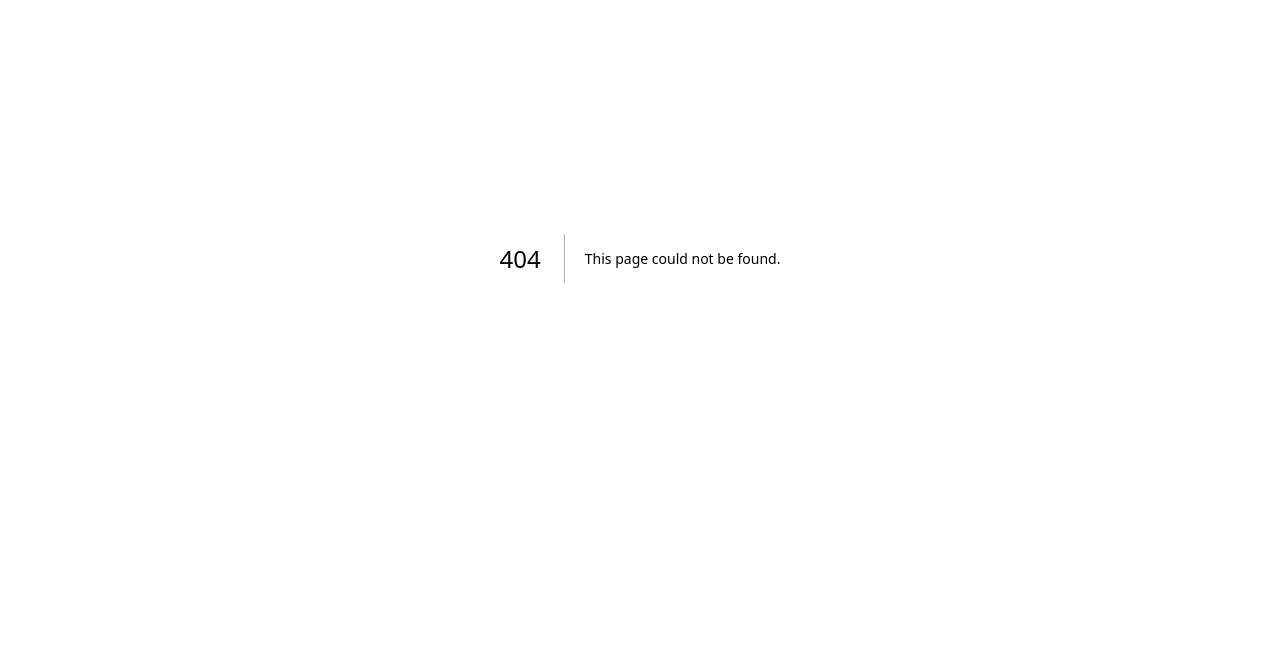
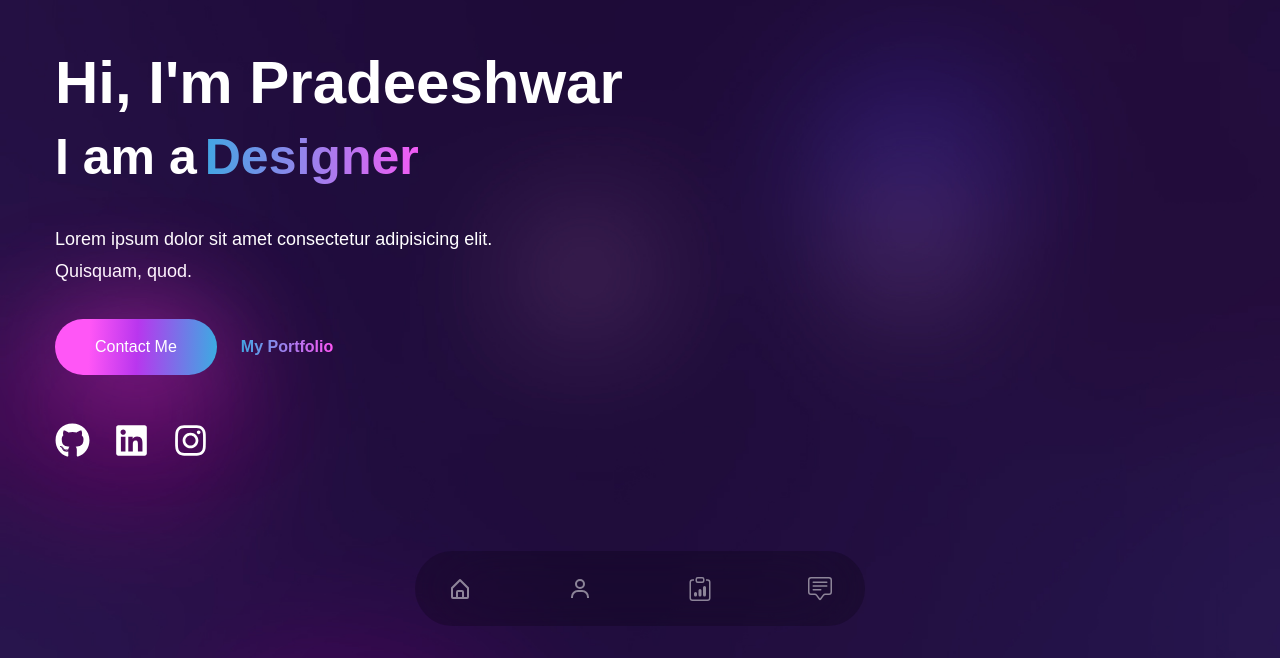
Before and after one commit to praddyyyy/praddyyyy-portfolio-old, a Next.js app: page /HomeView in a window 1280 px wide. Before the commit this address had no page. Shown: the part 142-800 px from the top of the page. Built offline with nearby package versions, Linux system fonts and the light colour scheme; a web font is replaced by a local one.

Commit message:
First Commit after rename

```diff
--- /dev/null
+++ b/src/pages/HomeView.js
@@ -0,0 +1,105 @@
+import { FaGithub, FaLinkedin, FaInstagram } from 'react-icons/fa'
+
+import { TypeAnimation } from 'react-type-animation'
+
+import { motion } from 'framer-motion'
+
+import { fadeIn } from '../variants'
+import Nav from '@/components/Nav'
+
+function HomeView() {
+
+    return (
+        <section id='home' className='bg-site bg-no-repeat bg-cover overflow-hidden h-screen flex items-center'>
+            <Nav />
+            <div className='container mx-auto'>
+                <div className='flex flex-col gap-y-8 lg:items-center lg:flex-row lg:gap-x-12'>
+                    <div className='flex-1 text-center font-secondary lg:text-left'>
+                        <motion.h1
+                            variants={fadeIn('up', 0.3)}
+                            initial="hidden"
+                            whileInView={'show'}
+                            viewport={{ once: false, amount: 0.7 }}
+                            className='text-[30px] font-bold leading-[0.8] lg:text-[60px]'
+                        >
+                            Hi, I&apos;m Pradeeshwar
+                        </motion.h1>
+                        <motion.div
+                            variants={fadeIn('up', 0.4)}
+                            initial="hidden"
+                            whileInView={'show'}
+                            viewport={{ once: false, amount: 0.7 }}
+                            className='mb-4 text-[24px] lg:text-[50px] font-secondary font-semibold leading-[2]'
+                        >
+                            <span className='mr-2 text-white'>I am a</span>
+                            <TypeAnimation
+                                cursor={true}
+                                speed={50}
+                                className='text-gradient'
+                                wrapper='span'
+                                repeat={Infinity}
+                                sequence={[
+                                    'Web Developer',
+                                    2000,
+                                    'Designer',
+                                    2000,
+                                ]}
+                            />
+                        </motion.div>
+                        <motion.p
+                            variants={fadeIn('up', 0.5)}
+                            initial="hidden"
+                            whileInView={'show'}
+                            viewport={{ once: false, amount: 0.7 }}
+                            className='mb-8 mx-auto lg:mx-0 max-w-lg'
+                        >
+                            Lorem ipsum dolor sit amet consectetur adipisicing elit. Quisquam, quod.
+                        </motion.p>
+                        <motion.div
+                            variants={fadeIn('up', 0.6)}
+                            initial="hidden"
+                            whileInView={'show'}
+                            viewport={{ once: false, amount: 0.7 }}
+                            className='flex max-w-max gap-x-6 items-center mb-12 mx-auto lg:mx-0'
+                        >
+                            <button className='btn btn-lg'>Contact Me</button>
+                            <a href='#' className='text-gradient btn-link'>My Portfolio</a>
+                        </motion.div>
+                        <motion.div
+                            variants={fadeIn('up', 0.7)}
+                            initial="hidden"
+                            whileInView={'show'}
+                            viewport={{ once: false, amount: 0.7 }}
+                            className='flex text-[35px] gap-x-6 max-w-max mx-auto lg:mx-0'
+                        >
+                            <motion.a
+                                whileHover={{ scale: 1.3, color: '#b936ee' }}
+                                href='#'
+                            >
+                                <FaGithub />
+                            </motion.a>
+                            <motion.a
+                                whileHover={{ scale: 1.3, color: '#b936ee' }}
+                                href='#'
+                            >
+                                <FaLinkedin />
+                            </motion.a>
+                            <motion.a
+                                whileHover={{ scale: 1.3, color: '#b936ee' }}
+                                href='#'
+                            >
+                                <FaInstagram />
+                            </motion.a>
+                        </motion.div>
+                    </div>
+                    <div className='lg:flex flex-1 max-w-[320px] lg:max-w-[482px]'>
+
+                    </div>
+                </div>
+            </div>
+
+        </section>
+    )
+}
+
+export default HomeView
```
